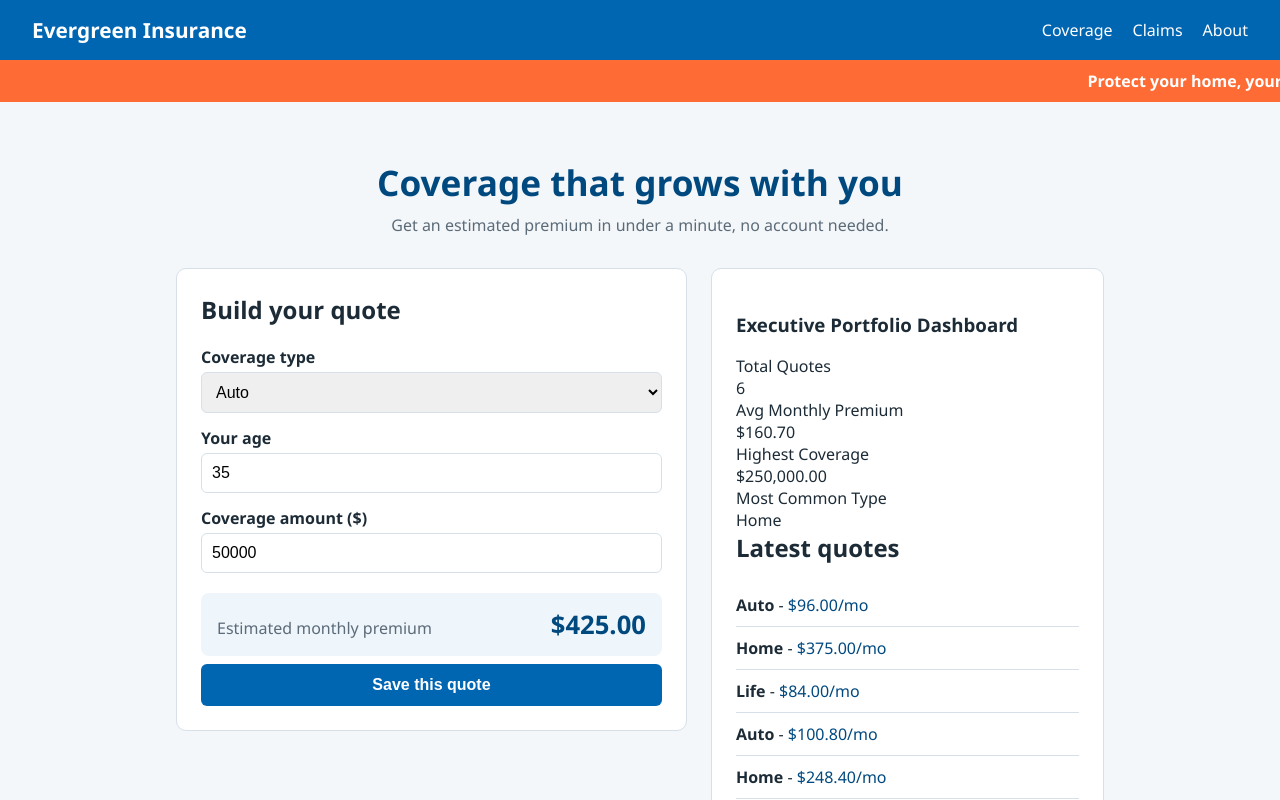
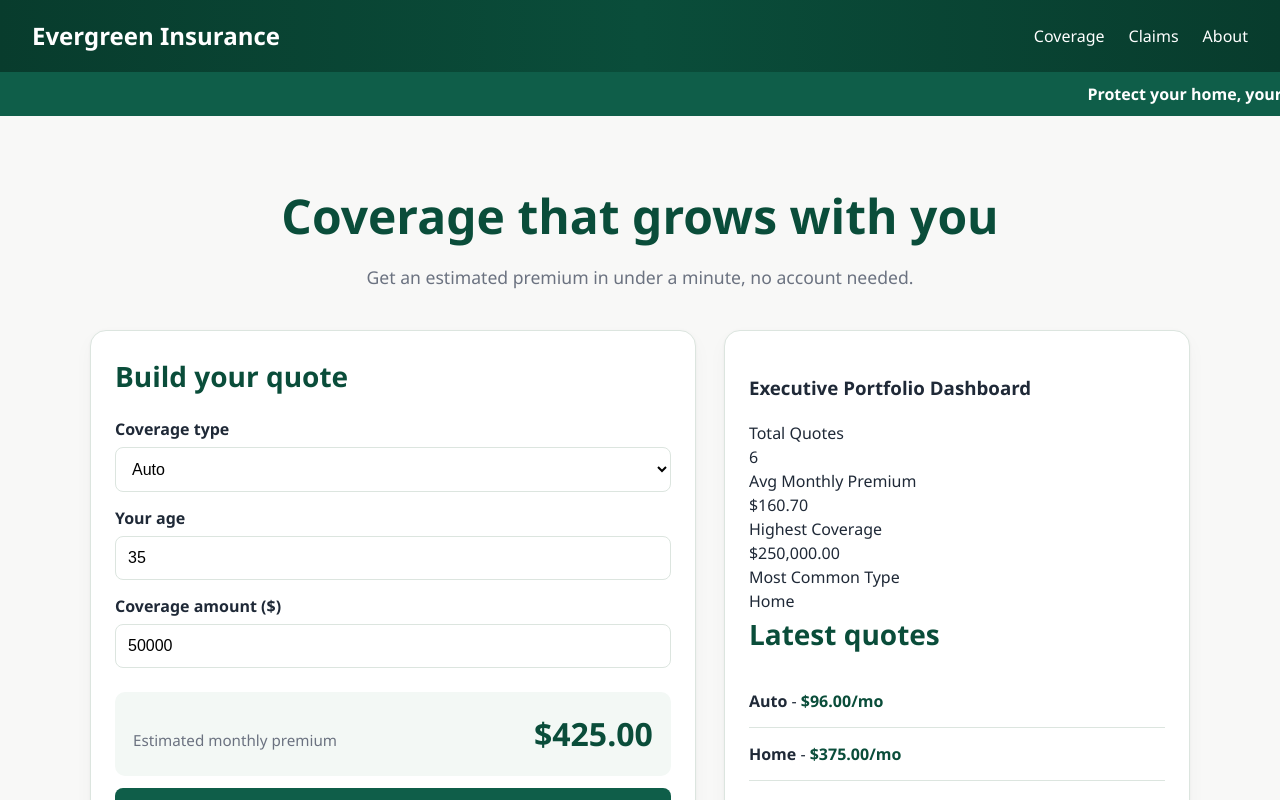
Before and after one commit to asc1-student09/evergreen-quote-react-delivery, a React (Vite) app: page / in a window 1280 px wide. Shown: the top 800 px of the page. Built offline with nearby package versions, Linux system fonts and the light colour scheme; the HTML template or start-up script is replaced by a standard one.

Commit message:
change the color schema

```diff
--- a/src/index.css
+++ b/src/index.css
@@ -1,12 +1,20 @@
 :root {
-  /* Liberty Mutual blue carried over from the Phase 1 brand refresh */
-  --primary: #0066b2;
-  --primary-dark: #00497f;
-  --text: #1c2b36;
-  --muted: #5b6b78;
+  /* Evergreen Insurance Theme */
+
+  --primary: #0f5e49;
+  --primary-dark: #0a4d3a;
+
+  --text: #1f2937;
+  --muted: #6b7280;
+
   --surface: #ffffff;
-  --page-bg: #f4f7fa;
-  --border: #d7e0e8;
+  --page-bg: #f8f8f7;
+
+  --border: #dce5df;
+
+  --sage: #e9f2ed;
+  --mint: #f3f8f5;
+
   --form-padding: 24px;
 }
 
@@ -19,104 +27,155 @@ body {
   font-family: "Segoe UI", system-ui, -apple-system, Arial, sans-serif;
   color: var(--text);
   background: var(--page-bg);
+  line-height: 1.5;
 }
+
+/* Header */
 
 .site-header {
   display: flex;
   align-items: center;
   justify-content: space-between;
-  background: var(--primary);
-  color: #fff;
-  padding: 16px 32px;
+
+  background: linear-gradient(
+    90deg,
+    #083c2d 0%,
+    #0a4d3a 50%,
+    #083c2d 100%
+  );
+
+  color: white;
+  padding: 18px 32px;
 }
 
 .brand {
-  font-size: 1.3rem;
+  font-size: 1.5rem;
   font-weight: 700;
 }
 
 .site-nav a {
-  color: #fff;
+  color: white;
   text-decoration: none;
-  margin-left: 20px;
+  margin-left: 24px;
+  font-weight: 500;
 }
 
+.site-nav a:hover {
+  opacity: 0.85;
+}
+
+/* Main Layout */
+
 .page {
-  max-width: 960px;
+  max-width: 1140px;
   margin: 0 auto;
-  padding: 24px 16px 48px;
+  padding: 32px 20px 60px;
 }
+
+/* Hero */
 
 .hero {
   text-align: center;
-  padding: 32px 16px;
+  padding: 32px 16px 40px;
 }
 
 .hero h1 {
-  font-size: 2.2rem;
-  margin: 0 0 8px;
+  font-size: 3rem;
+  font-weight: 700;
+  margin: 0 0 12px;
   color: var(--primary-dark);
 }
 
 .hero p {
   color: var(--muted);
+  font-size: 1.1rem;
   margin: 0;
 }
+
+/* Quote Section */
 
 .quote-form-section {
   display: grid;
   grid-template-columns: 1.3fr 1fr;
-  gap: 24px;
+  gap: 28px;
   align-items: start;
 }
+
+/* Cards */
 
 .quote-form,
 .recent-quotes {
   background: var(--surface);
   border: 1px solid var(--border);
-  border-radius: 10px;
+  border-radius: 16px;
   padding: var(--form-padding);
+
+  box-shadow:
+    0 1px 3px rgba(0, 0, 0, 0.05),
+    0 8px 20px rgba(0, 0, 0, 0.03);
 }
 
 .quote-form h2,
 .recent-quotes h2 {
   margin-top: 0;
+  margin-bottom: 20px;
+  color: var(--primary-dark);
+  font-size: 1.75rem;
 }
+
+/* Form */
 
 .quote-form label {
   display: block;
-  margin: 14px 0 4px;
+  margin: 14px 0 6px;
   font-weight: 600;
 }
 
 .quote-form select,
 .quote-form input {
   width: 100%;
-  padding: 10px;
+  padding: 12px;
   border: 1px solid var(--border);
-  border-radius: 6px;
+  border-radius: 8px;
   font-size: 1rem;
+  background: white;
 }
+
+.quote-form select:focus,
+.quote-form input:focus {
+  outline: none;
+  border-color: var(--primary);
+
+  box-shadow: 0 0 0 3px rgba(15, 94, 73, 0.15);
+}
+
+/* Premium Estimate */
 
 .estimate {
   display: flex;
   align-items: baseline;
   justify-content: space-between;
-  margin: 20px 0 8px;
-  padding: 14px 16px;
-  background: #eef5fb;
-  border-radius: 8px;
+
+  margin: 24px 0 12px;
+  padding: 18px;
+
+  background: var(--mint);
+
+  border-radius: 10px;
 }
 
 .estimate-label {
   color: var(--muted);
+  font-size: 0.95rem;
 }
 
 .estimate-amount {
-  font-size: 1.6rem;
+  font-size: 2rem;
   font-weight: 700;
   color: var(--primary-dark);
 }
+
+/* Validation Messages */
 
 .message {
   min-height: 1.2em;
@@ -129,21 +188,34 @@ body {
   color: #1b7f43;
 }
 
+/* Button */
+
 .primary-btn {
   width: 100%;
-  padding: 12px;
+  padding: 14px;
+
   border: none;
-  border-radius: 6px;
+  border-radius: 8px;
+
   background: var(--primary);
-  color: #fff;
+  color: white;
+
   font-size: 1rem;
   font-weight: 600;
+
   cursor: pointer;
+
+  transition:
+    background 0.2s ease,
+    transform 0.15s ease;
 }
 
 .primary-btn:hover {
   background: var(--primary-dark);
+  transform: translateY(-1px);
 }
+
+/* Recent Quotes */
 
 .recent-list {
   list-style: none;
@@ -152,7 +224,7 @@ body {
 }
 
 .recent-list li {
-  padding: 10px 0;
+  padding: 14px 0;
   border-bottom: 1px solid var(--border);
 }
 
@@ -167,22 +239,29 @@ body {
 
 .recent-list .quote-premium {
   color: var(--primary-dark);
+  font-weight: 600;
 }
+
+/* Footer */
 
 .site-footer {
   text-align: center;
   color: var(--muted);
-  padding: 24px 16px;
+  padding: 30px 16px;
   font-size: 0.9rem;
 }
+
 /* Rolling Banner */
 
 .rolling-banner {
   width: 100%;
   overflow: hidden;
-  background-color: #ff6b35;
+
+  background: var(--primary);
+
   color: white;
-  font-weight: 700;
+  font-weight: 600;
+
   padding: 10px 0;
   white-space: nowrap;
 }
@@ -203,8 +282,24 @@ body {
   }
 }
 
+/* Mobile */
+
 @media (max-width: 720px) {
   .quote-form-section {
     grid-template-columns: 1fr;
   }
+
+  .hero h1 {
+    font-size: 2.25rem;
+  }
+
+  .site-header {
+    flex-direction: column;
+    gap: 12px;
+    text-align: center;
+  }
+
+  .site-nav a {
+    margin: 0 10px;
+  }
 }
```
